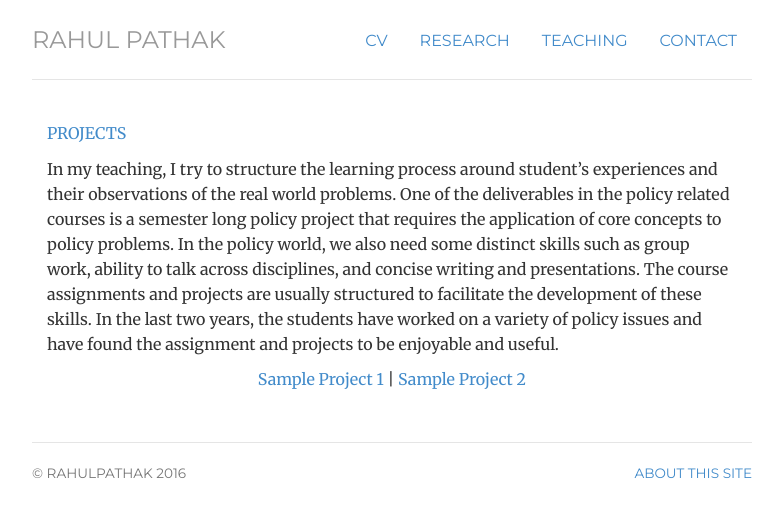
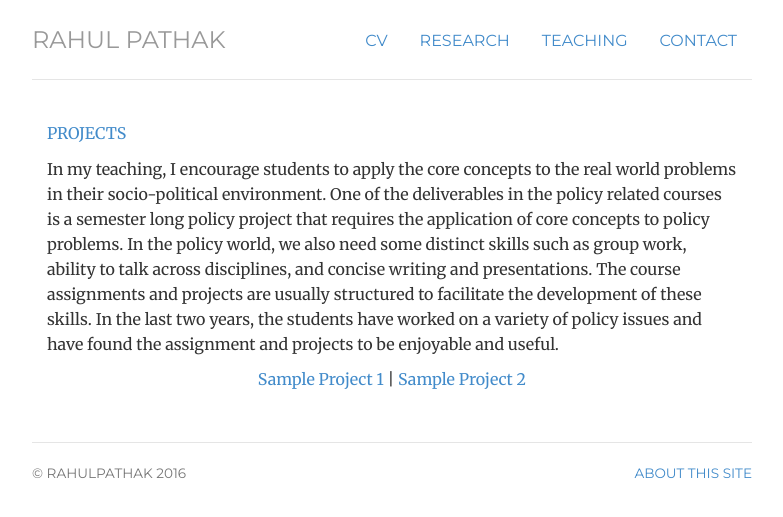
Before and after one commit to pathak-rahul/pathak-rahul.github.io, a Jekyll site: the page built from projects/index.html, in a window 1280 px wide. Shown: the top 517 px of the page, without its empty margins (248-1031 px from the left). Built offline with Jekyll 4.4.1, drawn with Linux system fonts in a browser that asks for light colours.

Commit message:
Update index.html

```diff
--- a/projects/index.html
+++ b/projects/index.html
@@ -15,7 +15,7 @@ title: projects
 
 	</div>
 	<div itemscope itemtype="http://data-vocabulary.org/Person" class="col-sm-12">
-<p class-"lead"> In my teaching, I try to structure the learning process around student’s experiences and their observations of the real world problems. One of the deliverables in the policy related courses is a semester long policy project that requires the application of core concepts to policy problems. In the policy world, we also need some distinct skills such as group work, ability to talk across disciplines, and concise writing and presentations. The course assignments and projects are usually structured to facilitate the development of these skills. In the last two years, the students have worked on a variety of policy issues and have found the assignment and projects to be enjoyable and useful.
+<p class-"lead"> In my teaching, I encourage students to apply the core concepts to the real world problems in their socio-political environment. One of the deliverables in the policy related courses is a semester long policy project that requires the application of core concepts to policy problems. In the policy world, we also need some distinct skills such as group work, ability to talk across disciplines, and concise writing and presentations. The course assignments and projects are usually structured to facilitate the development of these skills. In the last two years, the students have worked on a variety of policy issues and have found the assignment and projects to be enjoyable and useful.
 
 <p class="text-center"> <a href="/files/4061project.pdf"> Sample Project 1 </a> | <a href="/files/8141project.pdf"> Sample Project 2</a>
 
```
